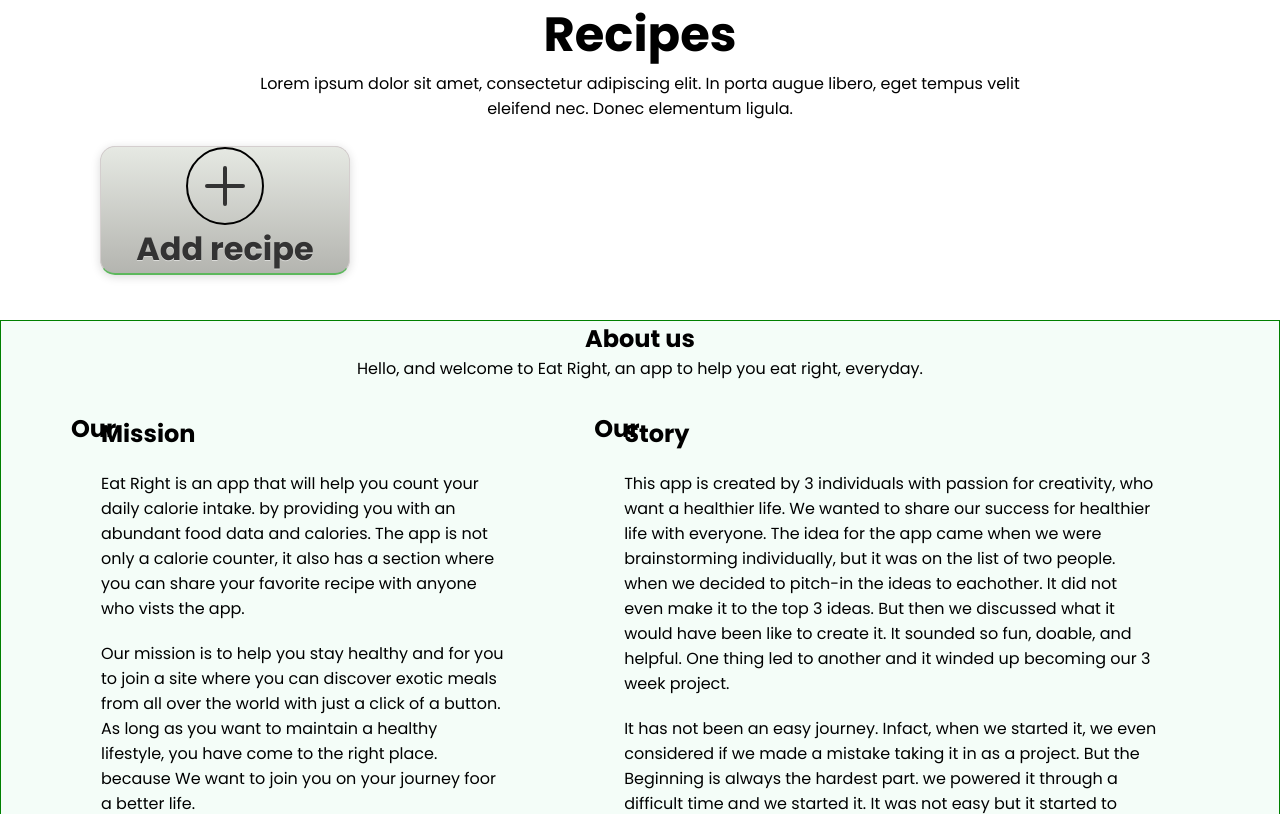
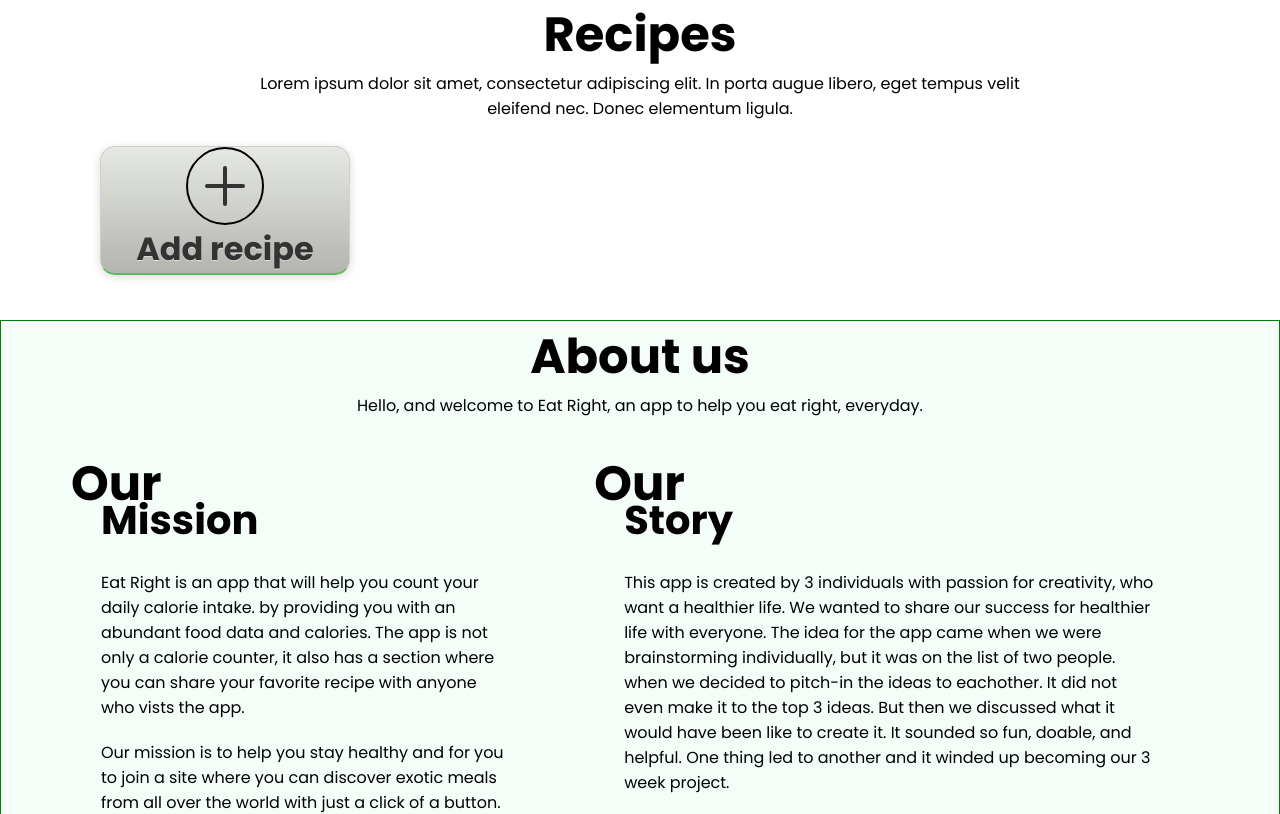
Before and after one commit to tcrz/Eat_Right, a Flask app: page / in a window 1280 px wide. Shown: the part 1620-2434 px from the top of the page. Run offline with Flask 2, Linux system fonts and the light colour scheme; data that the repository does not hold is empty; some libraries are stand-ins or nearby versions.

Commit message:
change style for about page

```diff
--- a/web_dynamic/static/styles/styles.css
+++ b/web_dynamic/static/styles/styles.css
@@ -71,7 +71,7 @@ nav {
   border-bottom: 2px solid #5db85d;
 }
 
-.menu-icons > ion-icon {
+.menu-icons>ion-icon {
   font-size: 130%;
   border: 1px solid black;
   padding: 6px;
@@ -211,7 +211,7 @@ nav {
   margin-bottom: 20px;
 }
 
-.calorie-counter > h2 {
+.calorie-counter>h2 {
   padding-bottom: 10px;
   margin-left: 100px;
 }
@@ -669,6 +669,10 @@ input[type="text"]:focus {
   background: #ccf5dd38;
 }
 
+.section_title {
+  font-size: 300%;
+}
+
 .section_title,
 .section_subtitle {
   text-align: center;
@@ -701,6 +705,7 @@ input[type="text"]:focus {
   /* border: 1px solid red; */
   margin-top: 30px;
   margin-left: 70px;
+  font-size: 300%;
 }
 
 .our_mission2,
@@ -708,6 +713,7 @@ input[type="text"]:focus {
   /* border: 1px solid blue; */
   margin-top: -30px;
   margin-left: 100px;
+  font-size: 250%;
 }
 
 .creators {
```
